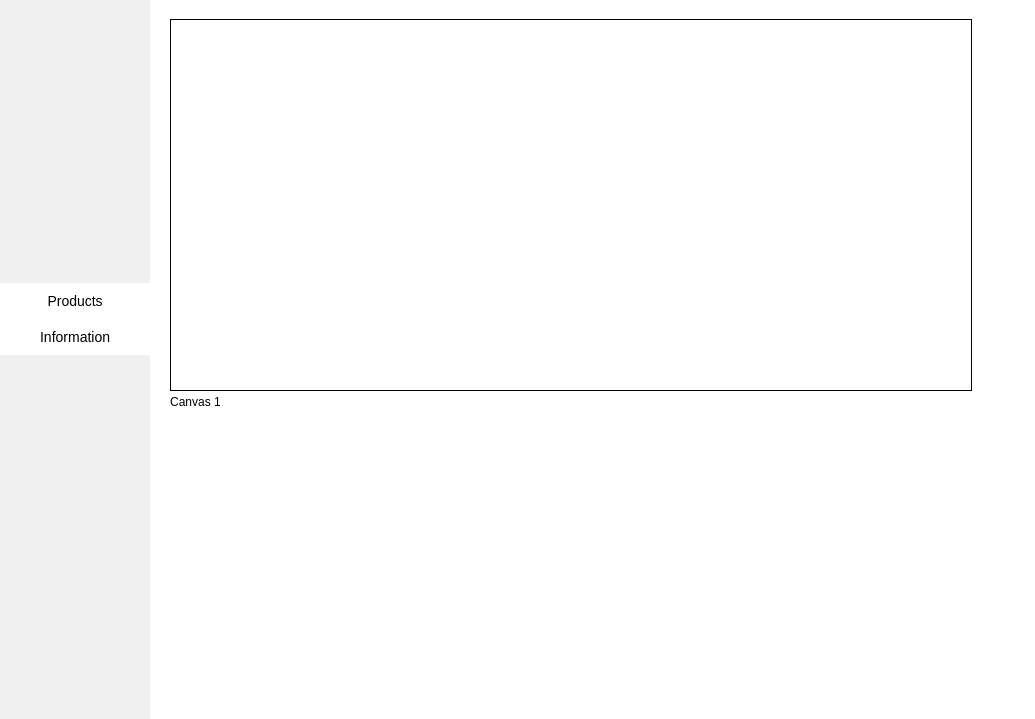
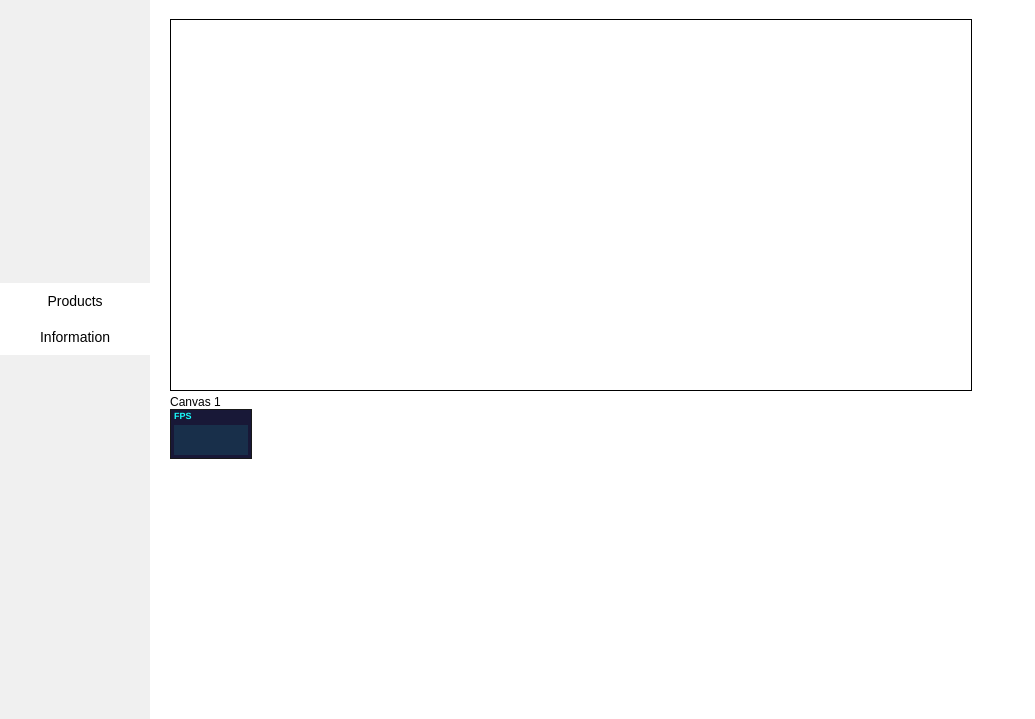
Before and after one commit to e21krida/Thesis-Babylon.js, a website with bundled scripts: page index.html in a window 1280 px wide. Shown: the part 81-800 px from the top of the page, without its empty margins (0-1035 px from the left). Built offline with nearby package versions, Linux system fonts and the light colour scheme.

Commit message:
Imported stats.js
Imported stats.js and implemented the visual element to analyze and see frames per second

```diff
--- a/package.json
+++ b/package.json
@@ -1,5 +1,6 @@
 {
   "dependencies": {
-    "babylonjs": "^6.46.0"
+    "babylonjs": "^6.46.0",
+    "stats.js": "^0.17.0"
   }
 }
--- a/script.js
+++ b/script.js
@@ -1,4 +1,6 @@
 import * as BABYLON from 'babylonjs';
+import Stats from 'stats.js';
+
 console.log("Script loaded");
 function generateCanvases() {
   const canvasContainer = document.querySelector('.canvas-container');
@@ -17,12 +19,18 @@ function generateCanvases() {
     canvasWrapper.appendChild(text);
     canvasContainer.appendChild(canvasWrapper);
 
+    const statsContainer = document.createElement('div');
+    statsContainer.classList.add('stats-container');
+    canvasWrapper.appendChild(statsContainer);
     console.log(`Generating canvas: canvas${i}`);
-    generateBabylon(`canvas${i}`);
+    generateBabylon(`canvas${i}`, statsContainer);
   }
 }
 
-function generateBabylon(canvasId) {
+function generateBabylon(canvasId, statsContainer) {
+  var stats = new Stats();
+  stats.showPanel(0);
+  statsContainer.appendChild(stats.dom);
   const canvas = document.getElementById(canvasId);
   const engine = new BABYLON.Engine(canvas, true);
   const scene = new BABYLON.Scene(engine);
@@ -38,10 +46,12 @@ function generateBabylon(canvasId) {
   camera.target = box.position;
 
   function animate() {
+    stats.begin();
     requestAnimationFrame(animate);
     box.rotation.x += 0.01;
     box.rotation.y += 0.01;
     scene.render();
+    stats.end();
   }
 
   animate();
--- a/style.css
+++ b/style.css
@@ -22,6 +22,10 @@ body {
   border: 1px #000000 solid;
   width: 100%;
   height: auto;
+}
+
+.stats-container > div {
+  position: relative !important;
 }
 
 .canvas-text {
```
Also changed, not shown: 1 other file.
